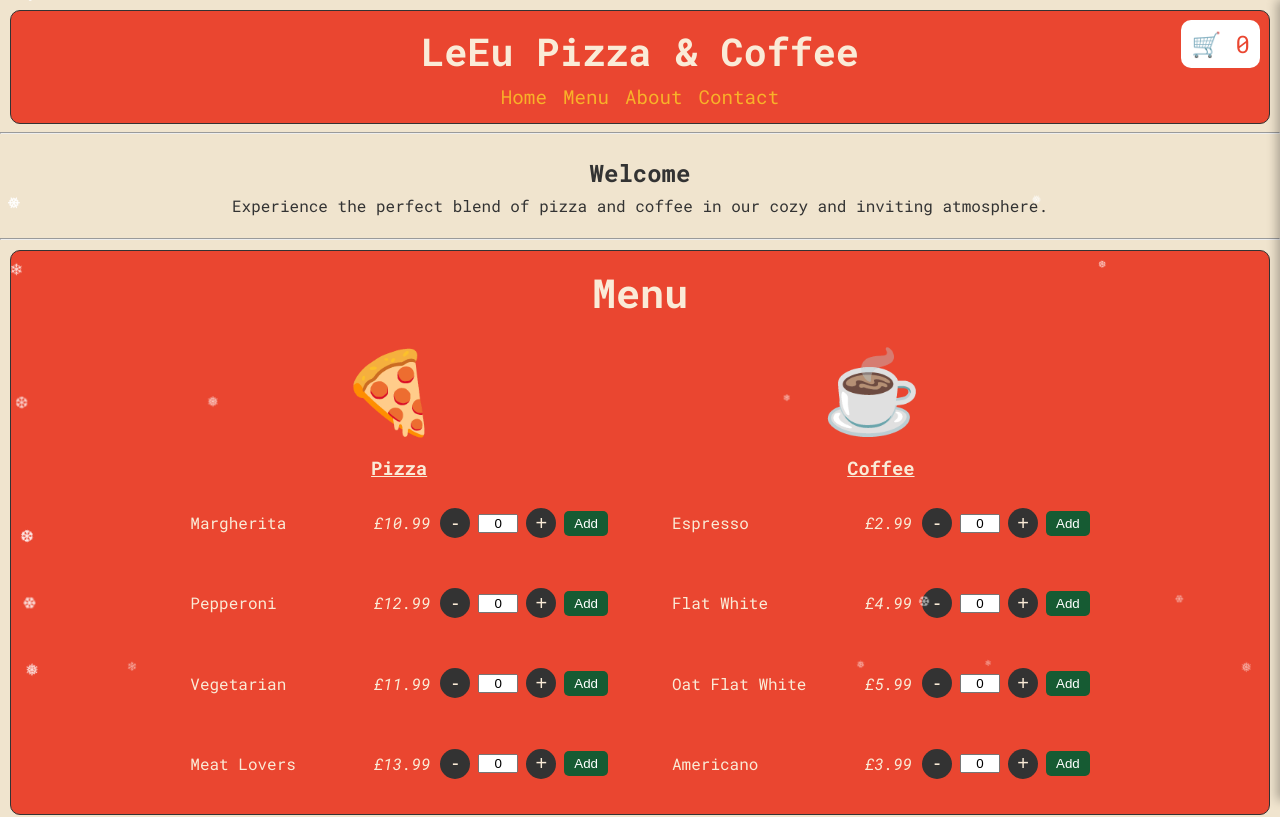
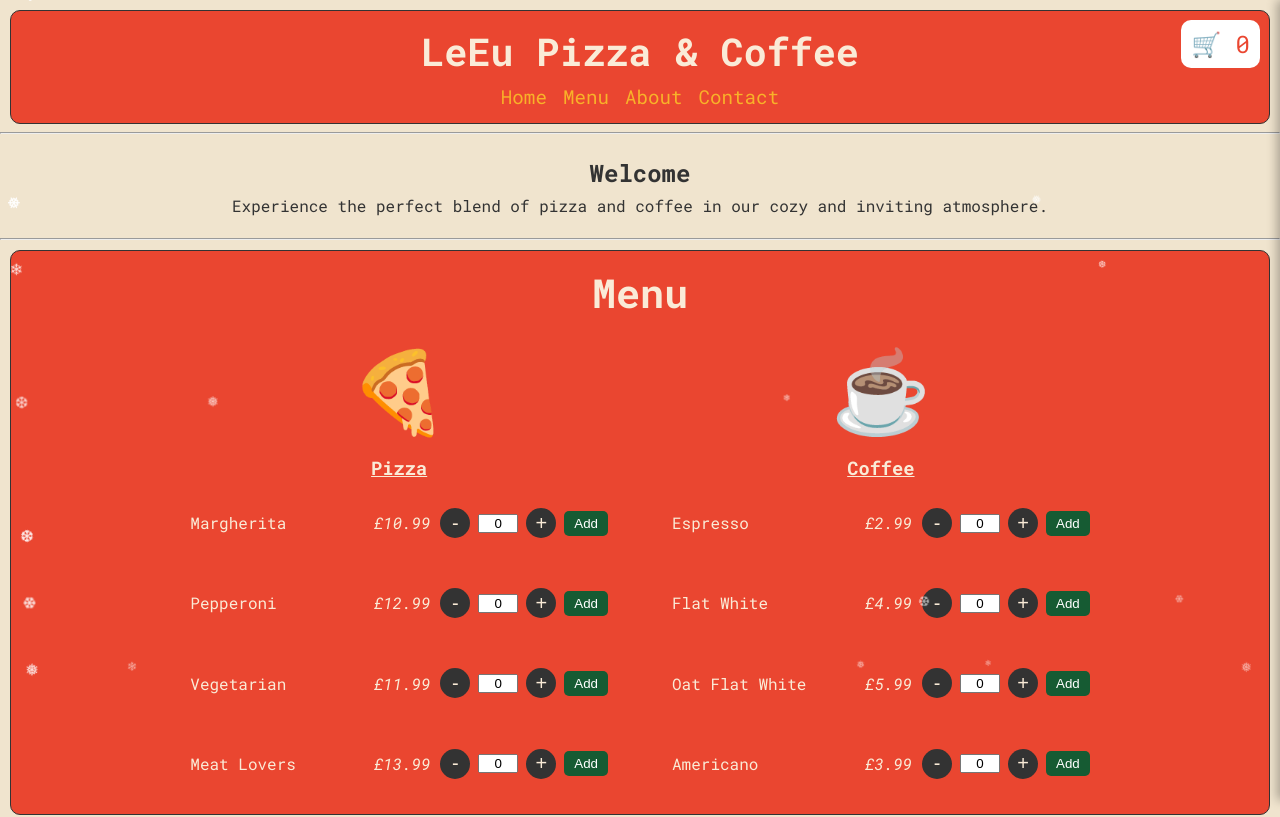
Before and after one commit to l-dug23/pizzaCoffee, a plain HTML site: page index.html in a window 1280 px wide. Shown: the top 817 px of the page. Drawn offline with Linux system fonts and the light colour scheme.

Commit message:
Add files via upload

```diff
--- a/style.css
+++ b/style.css
@@ -120,7 +120,9 @@ h2 {
 .pizza-emoji,
 .coffee-emoji {
     font-size: 5rem;
-    margin-left: 150px;
+    margin: 0 auto;
+    display: block;
+    text-align: center;
 
 }
 
```
